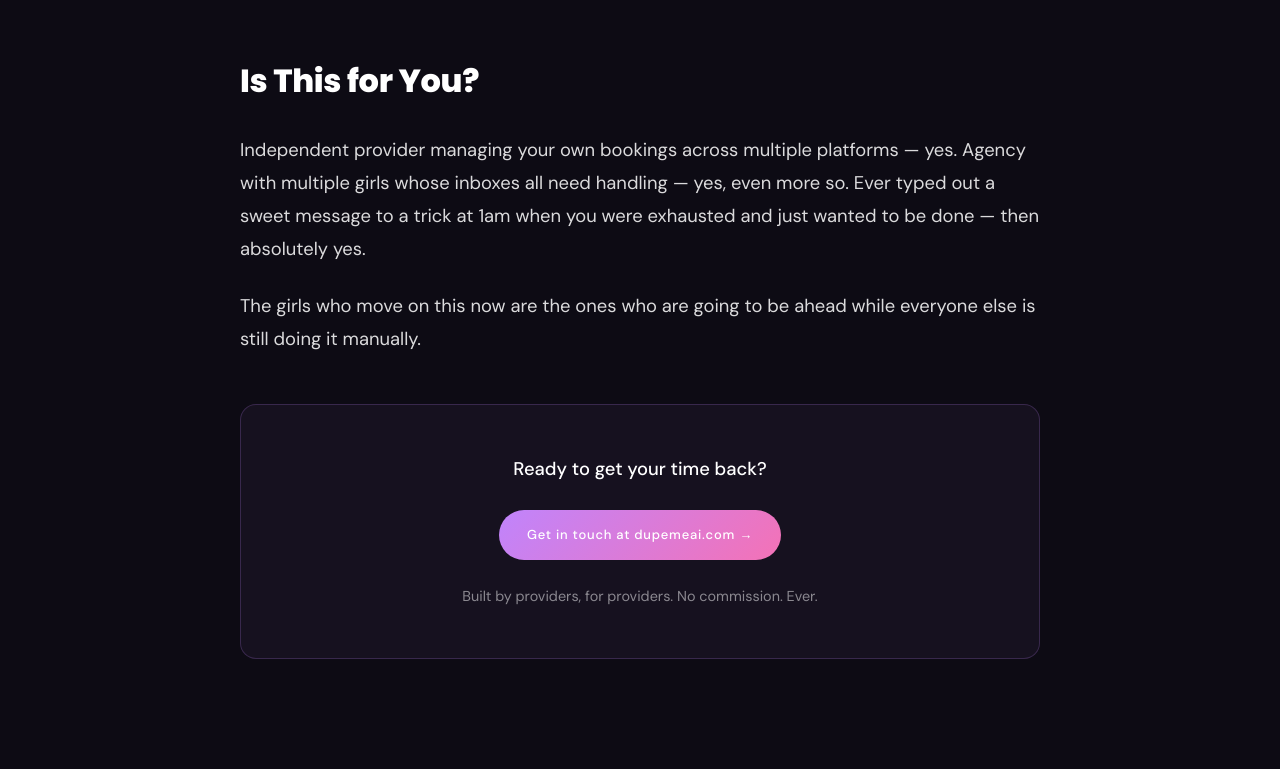
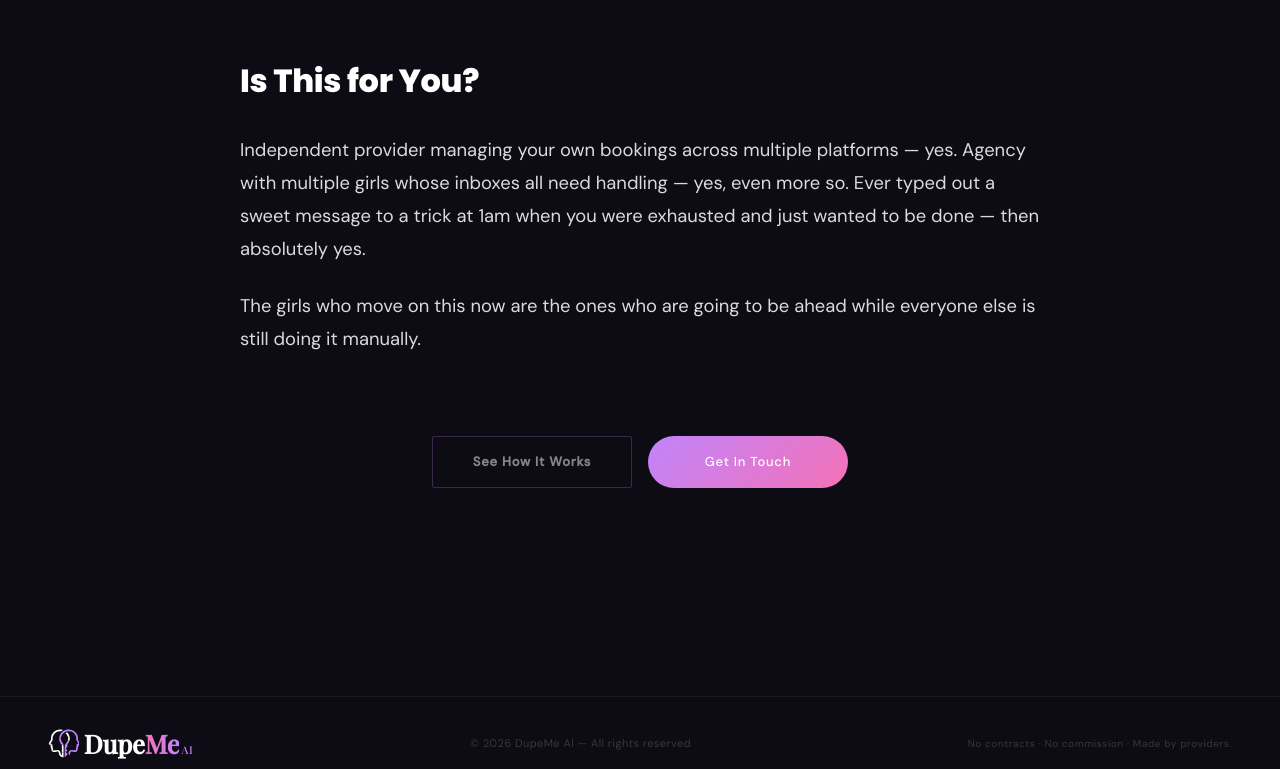
Before and after one commit to annakinanvan-cmd/dupemeaiwebsite, a Next.js app: page /blog/ai-automation-for-escorts in a window 1280 px wide. Shown: the part 2009-2778 px from the top of the page. Built offline with nearby package versions, Linux system fonts and the light colour scheme.

Commit message:
Refine blog CTA placement and styling to match precise specs

```diff
--- a/app/blog/ai-automation-for-escorts/page.tsx
+++ b/app/blog/ai-automation-for-escorts/page.tsx
@@ -114,34 +114,10 @@ export default function BlogPost() {
               The girls who move on this now are the ones who are going to be ahead while everyone else is still doing it manually.
             </p>
 
-            <div style={{
-              display: "flex",
-              flexDirection: "column",
-              alignItems: "center",
-              gap: "1.5rem",
-              padding: "3rem",
-              background: "rgba(192, 132, 252, 0.05)",
-              borderRadius: "16px",
-              border: "1px solid rgba(192, 132, 252, 0.2)",
-              textAlign: "center"
-            }}>
-              <p style={{ margin: 0, fontWeight: 500, color: "#fff" }}>Ready to get your time back?</p>
-              <a
-                href="/#demo"
-                className="btn-primary"
-                style={{ textDecoration: "none" }}
-              >
-                Get in touch at dupemeai.com →
-              </a>
-              <p style={{ fontSize: "0.9rem", color: "rgba(255,255,255,0.5)", margin: 0 }}>
-                Built by providers, for providers. No commission. Ever.
-              </p>
-            </div>
+            <BlogCTA />
           </div>
         </article>
       </main>
-
-      <BlogCTA />
       <Footer />
       <ContactModal />
       <BackToTop />
--- a/app/blog/page.tsx
+++ b/app/blog/page.tsx
@@ -95,7 +95,6 @@ export default function BlogIndex() {
         </div>
       </main>
 
-      <BlogCTA />
       <Footer />
       <ContactModal />
       <BackToTop />
--- a/components/BlogCTA.tsx
+++ b/components/BlogCTA.tsx
@@ -19,15 +19,15 @@ export default function BlogCTA() {
       >
         <a
           href="/#demo"
-          className="btn-primary"
-          style={{ textDecoration: "none", minWidth: "200px" }}
+          className="btn-ghost"
+          style={{ textDecoration: "none", minWidth: "200px", boxSizing: "border-box" }}
         >
           See How It Works
         </a>
         <button
-          className="btn-ghost"
+          className="btn-primary"
           onClick={() => window.dispatchEvent(new CustomEvent("openContactModal"))}
-          style={{ minWidth: "200px" }}
+          style={{ minWidth: "200px", boxSizing: "border-box" }}
         >
           Get In Touch
         </button>
```
